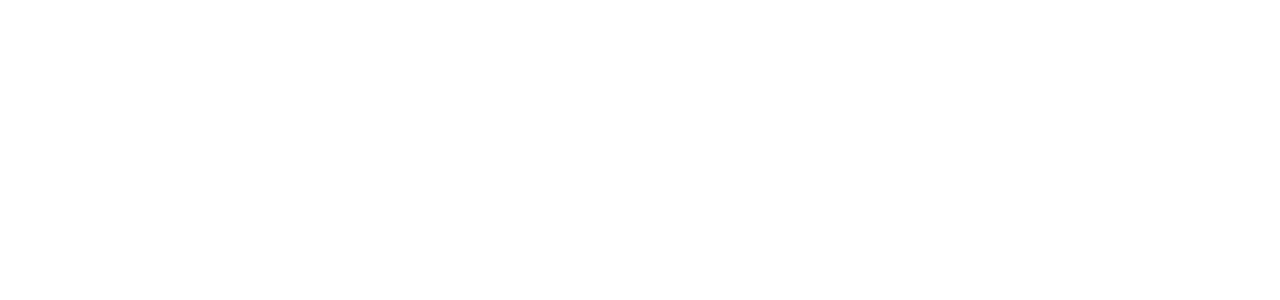
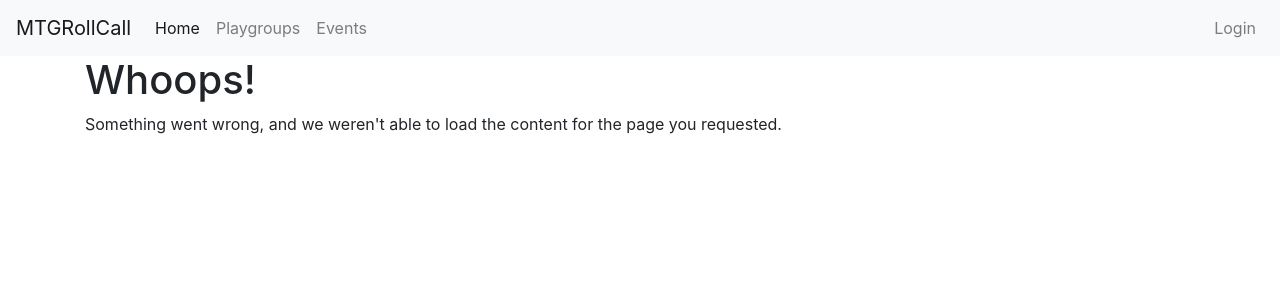
Before and after one commit to zachtib/MTGRollCall, a Django app: page / in a window 1280 px wide. Before the commit the part shown is empty. Shown: the top 300 px of the page. Run offline with Django 3.2, Linux system fonts and the light colour scheme; some libraries are stand-ins or nearby versions.

Commit message:
nav layout

```diff
--- a/templates/base.html
+++ b/templates/base.html
@@ -1,22 +1,34 @@
-<!doctype html>
-<html lang="en">
-  <head>
-    <!-- Required meta tags -->
-    <meta charset="utf-8">
-    <meta name="viewport" content="width=device-width, initial-scale=1, shrink-to-fit=no">
+{% extends 'bootstrap.html' %}
 
-    <!-- Bootstrap CSS -->
-    <link rel="stylesheet" href="https://stackpath.bootstrapcdn.com/bootstrap/4.1.0/css/bootstrap.min.css" integrity="sha384-9gVQ4dYFwwWSjIDZnLEWnxCjeSWFphJiwGPXr1jddIhOegiu1FwO5qRGvFXOdJZ4" crossorigin="anonymous">
-
-    <title>{% if title %}{{ title }}{% else %}MTGRollCall{% endif %}</title>
-  </head>
-  <body>
-    {% block body %}{% endblock %}
-
-    <!-- Optional JavaScript -->
-    <!-- jQuery first, then Popper.js, then Bootstrap JS -->
-    <script src="https://code.jquery.com/jquery-3.3.1.slim.min.js" integrity="sha384-q8i/X+965DzO0rT7abK41JStQIAqVgRVzpbzo5smXKp4YfRvH+8abtTE1Pi6jizo" crossorigin="anonymous"></script>
-    <script src="https://cdnjs.cloudflare.com/ajax/libs/popper.js/1.14.0/umd/popper.min.js" integrity="sha384-cs/chFZiN24E4KMATLdqdvsezGxaGsi4hLGOzlXwp5UZB1LY//20VyM2taTB4QvJ" crossorigin="anonymous"></script>
-    <script src="https://stackpath.bootstrapcdn.com/bootstrap/4.1.0/js/bootstrap.min.js" integrity="sha384-uefMccjFJAIv6A+rW+L4AHf99KvxDjWSu1z9VI8SKNVmz4sk7buKt/6v9KI65qnm" crossorigin="anonymous"></script>
-  </body>
-</html>
+{% block body %}
+<nav class="navbar navbar-expand-lg navbar-light bg-light">
+<a class="navbar-brand" href="#">MTGRollCall</a>
+<button class="navbar-toggler" type="button" data-toggle="collapse" data-target="#navbarNav" aria-controls="navbarNav" aria-expanded="false" aria-label="Toggle navigation">
+    <span class="navbar-toggler-icon"></span>
+</button>
+<div class="collapse navbar-collapse" id="navbarNav">
+    <ul class="navbar-nav">
+        <li class="nav-item active">
+            <a class="nav-link" href="#">Home <span class="sr-only">(current)</span></a>
+        </li>
+        <li class="nav-item">
+            <a class="nav-link" href="#">Playgroups</a>
+        </li>
+        <li class="nav-item">
+            <a class="nav-link" href="#">Events</a>
+        </li>
+    </ul>
+    <ul class="navbar-nav ml-auto">
+        <li class="nav-item">
+            <a class="nav-link" href="#">Login</a>
+        </li>
+    </ul>
+</div>
+</nav>
+    <div class="container">
+        {% block content %}
+        <h1>Whoops!</h1>
+        <p>Something went wrong, and we weren't able to load the content for the page you requested.</p>
+        {% endblock %}
+    </div>
+{% endblock %}
--- /dev/null
+++ b/templates/bootstrap.html
@@ -0,0 +1,22 @@
+<!doctype html>
+<html lang="en">
+  <head>
+    <!-- Required meta tags -->
+    <meta charset="utf-8">
+    <meta name="viewport" content="width=device-width, initial-scale=1, shrink-to-fit=no">
+
+    <!-- Bootstrap CSS -->
+    <link rel="stylesheet" href="https://stackpath.bootstrapcdn.com/bootstrap/4.1.0/css/bootstrap.min.css" integrity="sha384-9gVQ4dYFwwWSjIDZnLEWnxCjeSWFphJiwGPXr1jddIhOegiu1FwO5qRGvFXOdJZ4" crossorigin="anonymous">
+
+    <title>{% if title %}{{ title }}{% else %}MTGRollCall{% endif %}</title>
+  </head>
+  <body>
+    {% block body %}{% endblock %}
+
+    <!-- Optional JavaScript -->
+    <!-- jQuery first, then Popper.js, then Bootstrap JS -->
+    <script src="https://code.jquery.com/jquery-3.3.1.slim.min.js" integrity="sha384-q8i/X+965DzO0rT7abK41JStQIAqVgRVzpbzo5smXKp4YfRvH+8abtTE1Pi6jizo" crossorigin="anonymous"></script>
+    <script src="https://cdnjs.cloudflare.com/ajax/libs/popper.js/1.14.0/umd/popper.min.js" integrity="sha384-cs/chFZiN24E4KMATLdqdvsezGxaGsi4hLGOzlXwp5UZB1LY//20VyM2taTB4QvJ" crossorigin="anonymous"></script>
+    <script src="https://stackpath.bootstrapcdn.com/bootstrap/4.1.0/js/bootstrap.min.js" integrity="sha384-uefMccjFJAIv6A+rW+L4AHf99KvxDjWSu1z9VI8SKNVmz4sk7buKt/6v9KI65qnm" crossorigin="anonymous"></script>
+  </body>
+</html>
```
